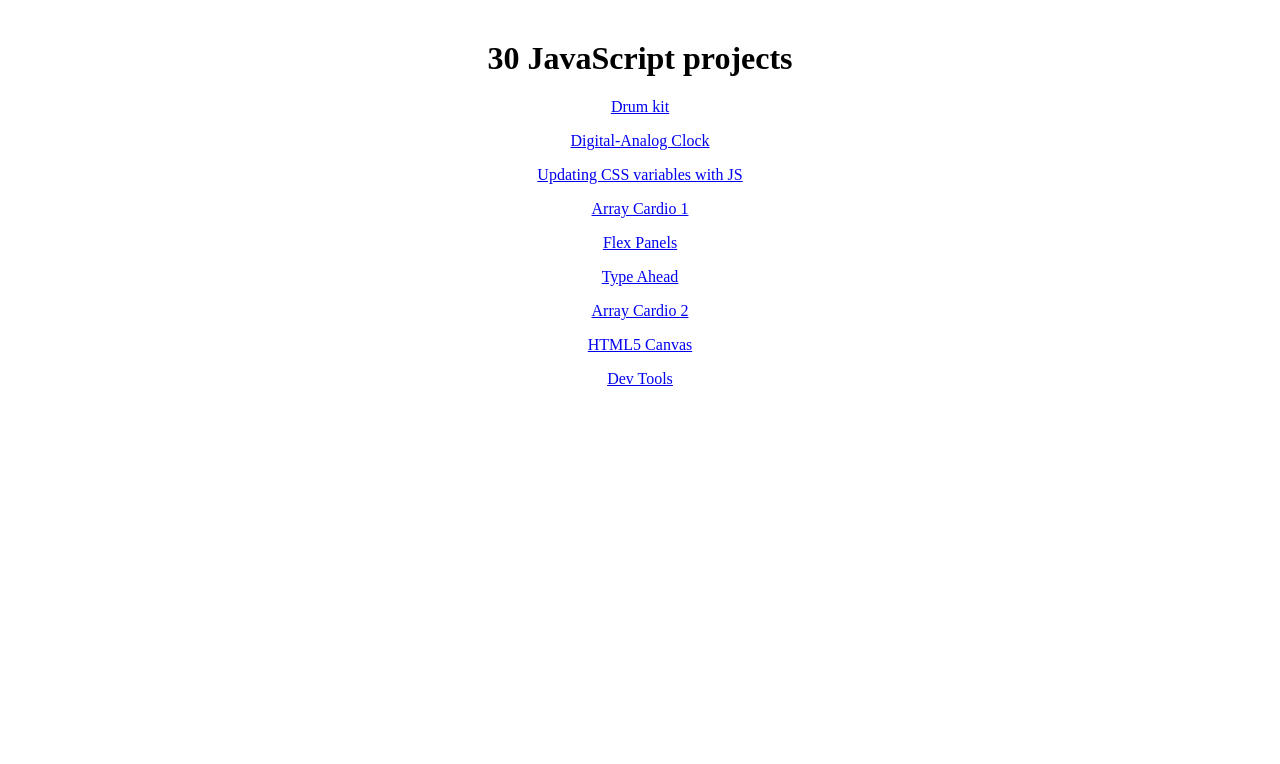
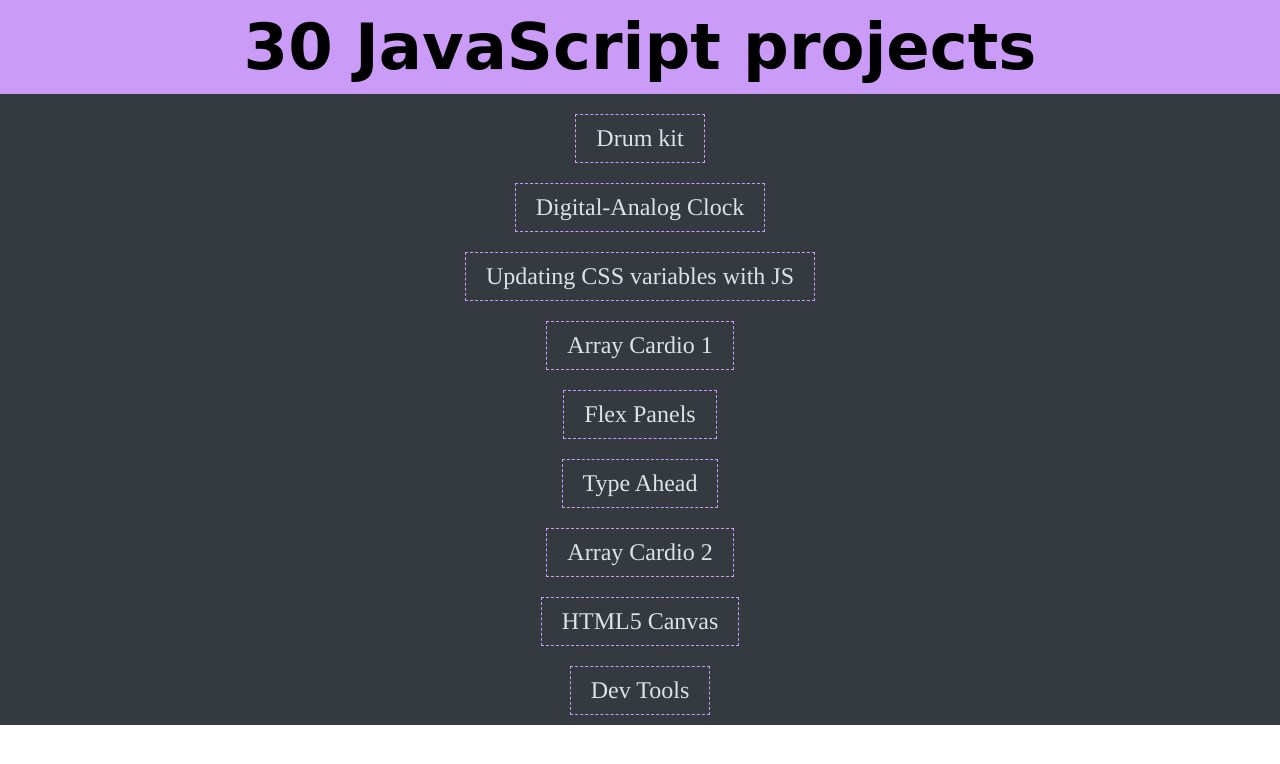
Before and after one commit to srivenkat13/JS30, a plain HTML site: page index.html in a window 1280 px wide. Drawn offline with Linux system fonts and the light colour scheme; a web font is replaced by a local one.

Commit message:
added styling

```diff
--- a/style.css
+++ b/style.css
@@ -1,4 +1,38 @@
-body{
-    text-align: center;
-    margin-top: 40px;
+@import url("https://fonts.googleapis.com/css2?family=Ephesis&display=swap");
+* {
+  margin: 0;
+  padding: 0;
+  box-sizing: border-box;
 }
+body {
+  text-align: center;
+  font: 1.5rem times;
+}
+h1 {
+  font-family: "Ephesis", cursive;
+  font-size: 4rem;
+  background-color: #ca9bf7;
+  padding: 10px;
+}
+
+p {
+  border: #ca9bf7 1px dashed;
+  margin: 10px;
+  padding: 10px 20px;
+  color: #dee2e6;
+}
+a,
+a:visited,
+a:hover,
+a:active {
+  color: inherit;
+  text-decoration: none;
+}
+.links {
+  background-color: #343a40;
+  padding-top: 10px;
+  display: flex;
+  align-items: center;
+  justify-content: center;
+  flex-direction: column;
+}
```
